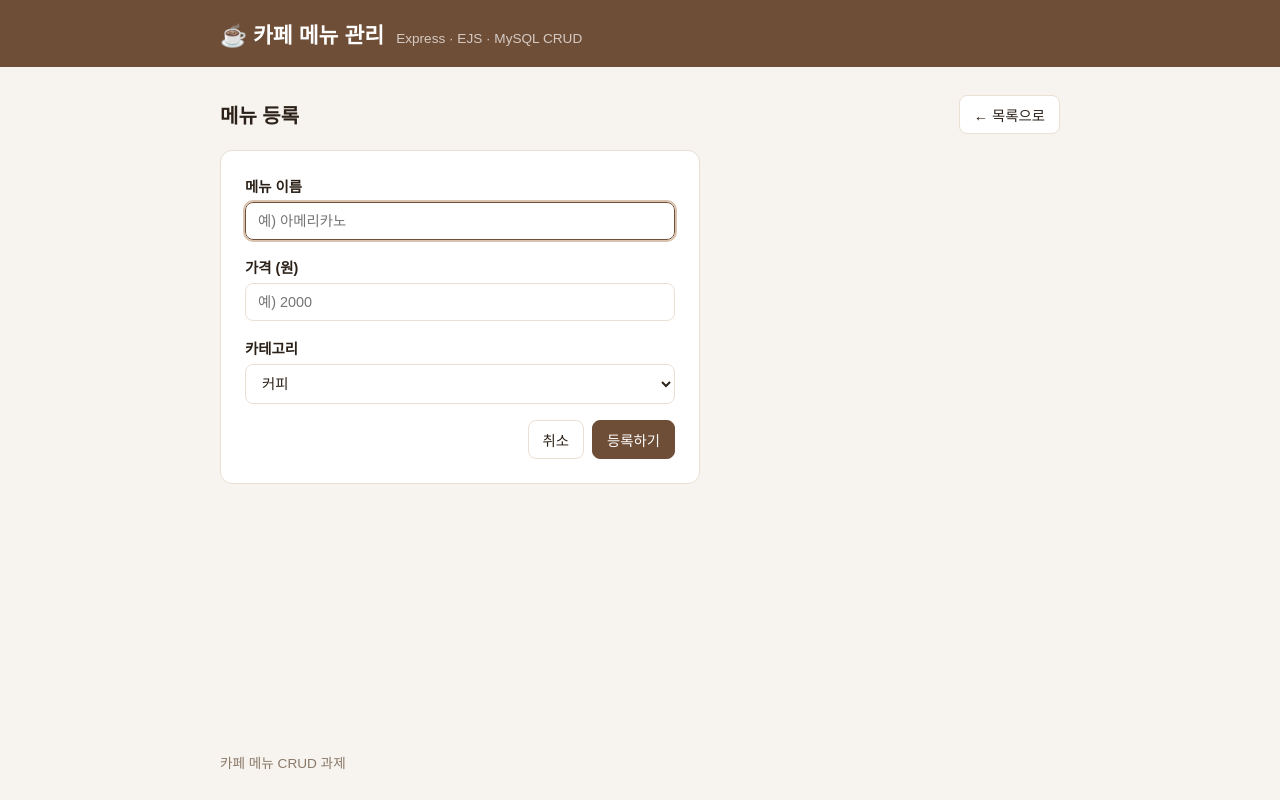
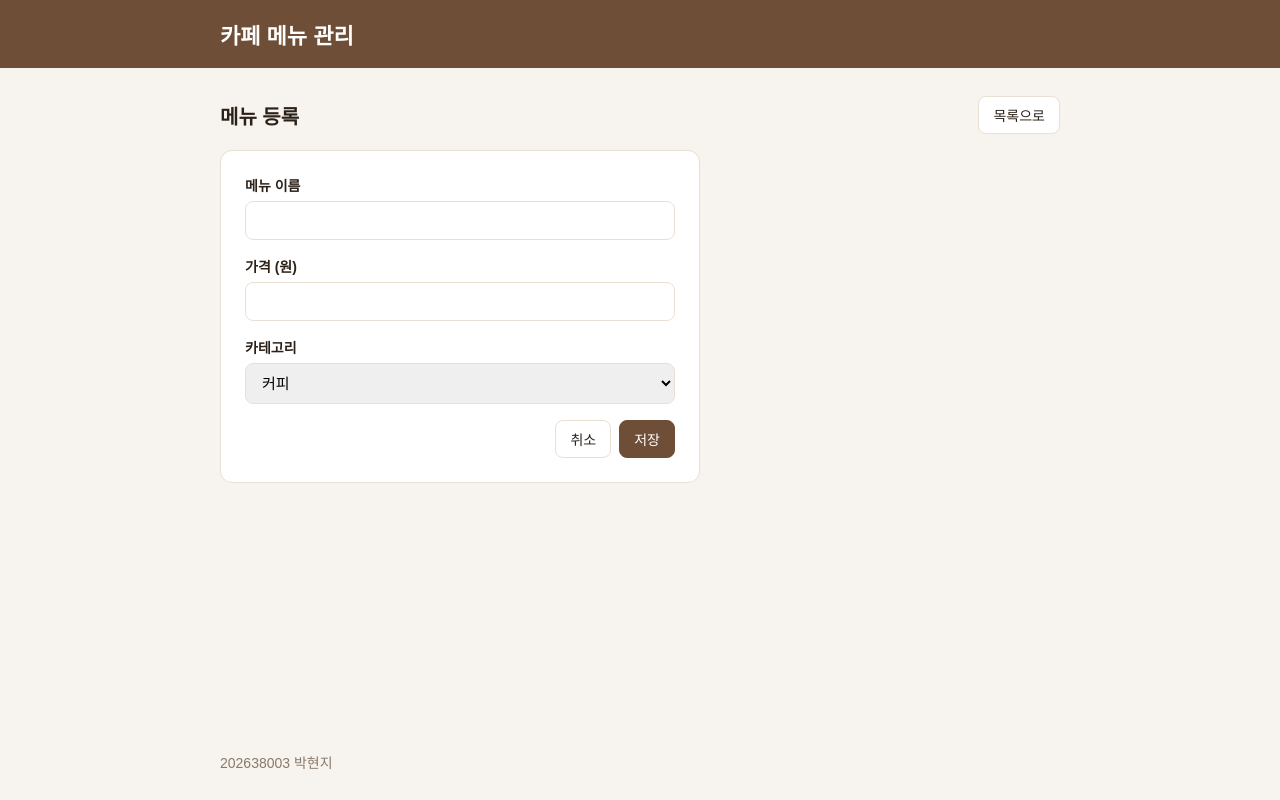
Before and after one commit to aa98229975-a11y/cafe-menu-crud, a Node server app: page /menu/add in a window 1280 px wide. Run offline with Node 20, Linux system fonts and the light colour scheme.

Commit message:
코드 정리, 주석 수정

```diff
--- a/app.js
+++ b/app.js
@@ -1,134 +1,115 @@
-// app.js - 카페 메뉴 CRUD 웹 서버 (express + ejs + mysql2)
-const path = require('path');
 const express = require('express');
-const pool = require('./db');
+const db = require('./db');
 
 const app = express();
-const PORT = process.env.PORT || 3000;
+const port = 3000;
 
-const CATEGORIES = ['커피', '티', '음료', '디저트'];
-const MESSAGES = {
-  added: '메뉴를 등록했습니다.',
-  updated: '메뉴를 수정했습니다.',
-  deleted: '메뉴를 삭제했습니다.',
-};
+// ejs 사용 설정
+app.set('view engine', 'ejs');
+app.set('views', __dirname + '/views');
 
-app.set('view engine', 'ejs');
-app.set('views', path.join(__dirname, 'views'));
+// form으로 넘어온 값(req.body) 받으려고 넣음
 app.use(express.urlencoded({ extended: false }));
-app.use(express.static(path.join(__dirname, 'public')));
+// css 파일 폴더
+app.use(express.static(__dirname + '/public'));
 
-// 모든 화면에서 쓰는 값
-app.locals.owner = process.env.APP_OWNER || '';
-app.locals.categories = CATEGORIES;
-app.locals.won = (n) => Number(n).toLocaleString('ko-KR') + '원';
+// 카테고리 선택 목록
+const categories = ['커피', '티', '음료', '디저트'];
 
-// 폼 입력값 정리 + 검사
-function readForm(body) {
-  const menu = {
-    name: String(body.name || '').trim(),
-    price: String(body.price || '').trim(),
-    category: String(body.category || '').trim(),
-  };
-  const errors = [];
-  if (!menu.name) errors.push('메뉴 이름을 입력하세요.');
-  else if (menu.name.length > 50) errors.push('메뉴 이름은 50자 이내로 입력하세요.');
-  if (!/^\d+$/.test(menu.price)) errors.push('가격은 0 이상의 숫자로 입력하세요.');
-  else if (Number(menu.price) > 1000000) errors.push('가격은 1,000,000원 이하로 입력하세요.');
-  if (!menu.category) errors.push('카테고리를 선택하세요.');
-  return { menu, errors };
+// 입력값 확인용 (이름 비었거나 가격이 숫자 아니면 false)
+function checkInput(name, price) {
+  if (!name || name.trim() == '') return false;
+  if (price === '' || isNaN(price) || Number(price) < 0) return false;
+  return true;
 }
 
-function renderForm(res, { id, menu, errors = [] }) {
-  const isEdit = id !== undefined;
-  res.status(errors.length ? 400 : 200).render('form', {
-    title: isEdit ? '메뉴 수정' : '메뉴 등록',
-    action: isEdit ? `/menu/edit/${id}` : '/menu/add',
-    submitLabel: isEdit ? '수정하기' : '등록하기',
-    menu,
-    errors,
-  });
-}
-
-function notFound(res) {
-  res.status(404).render('error', {
-    title: '찾을 수 없음',
-    message: '요청한 메뉴 또는 페이지가 없습니다.',
-    hint: '',
-  });
-}
-
-// [R] 메뉴 목록
-app.get('/', async (req, res) => {
-  const [menus] = await pool.query('SELECT id, name, price, category FROM menu ORDER BY id');
-  res.render('index', { title: '메뉴 목록', menus, msg: MESSAGES[req.query.msg] || '' });
-});
-
-// [C] 메뉴 등록
-app.get('/menu/add', (req, res) => {
-  renderForm(res, { menu: { name: '', price: '', category: CATEGORIES[0] } });
-});
-
-app.post('/menu/add', async (req, res) => {
-  const { menu, errors } = readForm(req.body);
-  if (errors.length) return renderForm(res, { menu, errors });
-
-  await pool.query('INSERT INTO menu (name, price, category) VALUES (?, ?, ?)', [
-    menu.name,
-    Number(menu.price),
-    menu.category,
-  ]);
-  res.redirect('/?msg=added');
-});
-
-// [U] 메뉴 수정
-app.get('/menu/edit/:id', async (req, res) => {
-  const [rows] = await pool.query('SELECT id, name, price, category FROM menu WHERE id = ?', [
-    req.params.id,
-  ]);
-  if (rows.length === 0) return notFound(res);
-  renderForm(res, { id: rows[0].id, menu: rows[0] });
-});
-
-app.post('/menu/edit/:id', async (req, res) => {
-  const { menu, errors } = readForm(req.body);
-  if (errors.length) return renderForm(res, { id: req.params.id, menu, errors });
-
-  const [result] = await pool.query(
-    'UPDATE menu SET name = ?, price = ?, category = ? WHERE id = ?',
-    [menu.name, Number(menu.price), menu.category, req.params.id]
-  );
-  if (result.affectedRows === 0) return notFound(res);
-  res.redirect('/?msg=updated');
-});
-
-// [D] 메뉴 삭제
-app.post('/menu/delete/:id', async (req, res) => {
-  const [result] = await pool.query('DELETE FROM menu WHERE id = ?', [req.params.id]);
-  if (result.affectedRows === 0) return notFound(res);
-  res.redirect('/?msg=deleted');
-});
-
-// 없는 주소
-app.use((req, res) => notFound(res));
-
-// 오류 처리 (DB 연결 문제 등)
-const DB_HINTS = {
-  ECONNREFUSED: 'MySQL 서버가 실행 중인지 확인하세요.',
-  ER_ACCESS_DENIED_ERROR: '.env 파일의 DB_USER / DB_PASSWORD 값을 확인하세요.',
-  ER_BAD_DB_ERROR: '먼저 "npm run initdb" 를 실행해 데이터베이스를 만드세요.',
-  ER_NO_SUCH_TABLE: '먼저 "npm run initdb" 를 실행해 menu 테이블을 만드세요.',
-};
-
-app.use((err, req, res, next) => {
-  console.error(err);
-  res.status(500).render('error', {
-    title: '오류',
-    message: err.message,
-    hint: DB_HINTS[err.code] || '',
+// ** 메뉴 목록 보여주는 부분임 (조회)
+app.get('/', (req, res) => {
+  db.query('SELECT * FROM menu ORDER BY id', (err, rows) => {
+    if (err) {
+      console.log(err);
+      return res.send('DB 오류 : ' + err.message);
+    }
+    res.render('index', { menus: rows });
   });
 });
 
-app.listen(PORT, () => {
-  console.log(`카페 메뉴 서버 실행 중: http://localhost:${PORT}`);
+// ** 메뉴 등록 화면
+app.get('/menu/add', (req, res) => {
+  res.render('form', {
+    title: '메뉴 등록',
+    action: '/menu/add',
+    menu: { name: '', price: '', category: '커피' },
+    categories: categories,
+  });
 });
+
+// ** 등록 버튼 누르면 여기로 옴 -> insert 하는 부분임
+app.post('/menu/add', (req, res) => {
+  const { name, price, category } = req.body;
+
+  if (!checkInput(name, price)) {
+    return res.send("<script>alert('메뉴 이름과 가격을 확인해주세요.'); history.back();</script>");
+  }
+
+  const sql = 'INSERT INTO menu (name, price, category) VALUES (?, ?, ?)';
+  db.query(sql, [name.trim(), price, category], (err) => {
+    if (err) {
+      console.log(err);
+      return res.send('등록 실패');
+    }
+    res.redirect('/');
+  });
+});
+
+// ** 메뉴 수정 화면 (id로 기존 값 불러옴)
+app.get('/menu/edit/:id', (req, res) => {
+  db.query('SELECT * FROM menu WHERE id = ?', [req.params.id], (err, rows) => {
+    if (err) {
+      console.log(err);
+      return res.send('DB 오류 : ' + err.message);
+    }
+    if (rows.length == 0) {
+      return res.send("<script>alert('없는 메뉴입니다.'); location.href='/';</script>");
+    }
+    res.render('form', {
+      title: '메뉴 수정',
+      action: '/menu/edit/' + rows[0].id,
+      menu: rows[0],
+      categories: categories,
+    });
+  });
+});
+
+// ** 수정 버튼 누르면 여기로 옴 -> update 하는 부분임
+app.post('/menu/edit/:id', (req, res) => {
+  const { name, price, category } = req.body;
+
+  if (!checkInput(name, price)) {
+    return res.send("<script>alert('메뉴 이름과 가격을 확인해주세요.'); history.back();</script>");
+  }
+
+  const sql = 'UPDATE menu SET name = ?, price = ?, category = ? WHERE id = ?';
+  db.query(sql, [name.trim(), price, category, req.params.id], (err) => {
+    if (err) {
+      console.log(err);
+      return res.send('수정 실패');
+    }
+    res.redirect('/');
+  });
+});
+
+// ** 삭제 버튼 누르면 여기로 옴 -> delete 하는 부분임
+app.post('/menu/delete/:id', (req, res) => {
+  db.query('DELETE FROM menu WHERE id = ?', [req.params.id], (err) => {
+    if (err) {
+      console.log(err);
+      return res.send('삭제 실패');
+    }
+    res.redirect('/');
+  });
+});
+
+app.listen(port, () => {
+  console.log('서버 실행 http://localhost:' + port);
+});
--- a/package.json
+++ b/package.json
@@ -1,11 +1,10 @@
 {
   "name": "cafe",
   "version": "1.0.0",
-  "description": "카페 메뉴 CRUD 웹 페이지 (express + ejs + mysql2)",
+  "description": "",
   "main": "app.js",
   "scripts": {
-    "start": "node app.js",
-    "initdb": "node init-db.js"
+    "start": "node app.js"
   },
   "keywords": [],
   "author": "",
--- a/public/style.css
+++ b/public/style.css
@@ -1,112 +1,85 @@
-:root {
-  --bg: #f7f3ee;
-  --card: #ffffff;
-  --text: #2b2118;
-  --muted: #8a7a6a;
-  --line: #eadfd3;
-  --brand: #6f4e37;
-  --brand-dark: #573c2a;
-  --danger: #b83227;
-}
-
-* { box-sizing: border-box; }
-
 body {
   margin: 0;
   min-height: 100vh;
   display: flex;
   flex-direction: column;
-  font-family: "Pretendard", "Malgun Gothic", "Apple SD Gothic Neo", sans-serif;
-  background: var(--bg);
-  color: var(--text);
+  font-family: "Malgun Gothic", sans-serif;
+  background: #f7f3ee;
+  color: #2b2118;
 }
+
+* { box-sizing: border-box; }
 
 .wrap { width: 100%; max-width: 880px; margin: 0 auto; padding: 0 20px; }
 
-/* 헤더 */
-.site-header { background: var(--brand); color: #fff; }
-.site-header .wrap { display: flex; align-items: baseline; gap: 12px; padding-top: 18px; padding-bottom: 18px; }
-.logo { color: #fff; text-decoration: none; font-size: 1.35rem; font-weight: 700; }
-.sub { opacity: 0.7; font-size: 0.85rem; }
+/* 위쪽 제목 */
+.site-header { background: #6f4e37; }
+.site-header .wrap { padding-top: 18px; padding-bottom: 18px; }
+.logo { color: #fff; text-decoration: none; font-size: 22px; font-weight: bold; }
 
 main.wrap { flex: 1; padding-top: 28px; padding-bottom: 28px; }
 
 .toolbar { display: flex; justify-content: space-between; align-items: center; margin-bottom: 16px; }
-.toolbar h2 { margin: 0; font-size: 1.25rem; }
-.count { margin-left: 6px; color: var(--muted); font-size: 0.95rem; font-weight: 400; }
+.toolbar h2 { margin: 0; font-size: 20px; }
+.count { margin-left: 6px; color: #8a7a6a; font-size: 15px; font-weight: normal; }
 
-/* 카드 + 표 */
-.card { background: var(--card); border: 1px solid var(--line); border-radius: 12px; overflow: hidden; }
+.card { background: #fff; border: 1px solid #eadfd3; border-radius: 12px; overflow: hidden; }
 
+/* 메뉴 표 */
 table { width: 100%; border-collapse: collapse; }
-th, td { padding: 13px 16px; text-align: left; border-bottom: 1px solid var(--line); }
-th { background: #fbf8f4; color: var(--muted); font-size: 0.85rem; font-weight: 600; }
+th, td { padding: 13px 16px; text-align: left; border-bottom: 1px solid #eadfd3; }
+th { background: #fbf8f4; color: #8a7a6a; font-size: 14px; }
 tbody tr:last-child td { border-bottom: none; }
-tbody tr:hover { background: #fdfbf8; }
-.id { width: 64px; color: var(--muted); }
-.name { font-weight: 600; }
-.price { text-align: right; font-variant-numeric: tabular-nums; }
+.id { width: 64px; color: #8a7a6a; }
+.name { font-weight: bold; }
+.price { text-align: right; }
 .manage { text-align: right; white-space: nowrap; }
+.empty { margin: 0; padding: 48px 20px; text-align: center; color: #8a7a6a; }
 
-.badge { display: inline-block; padding: 3px 10px; border-radius: 999px; font-size: 0.8rem; font-weight: 600; }
-.badge.coffee  { background: #f1e4d8; color: #6f4e37; }
-.badge.tea     { background: #e4f0e1; color: #3f6b35; }
-.badge.drink   { background: #e1ecf5; color: #2f5d84; }
-.badge.dessert { background: #f8e3ea; color: #9b3d5c; }
-.badge.etc     { background: #eeeeee; color: #555555; }
-
-.empty { margin: 0; padding: 48px 20px; text-align: center; color: var(--muted); }
+/* 카테고리 색 */
+.badge { padding: 3px 10px; border-radius: 10px; font-size: 13px; font-weight: bold; background: #eee; color: #555; }
+.badge.커피 { background: #f1e4d8; color: #6f4e37; }
+.badge.티 { background: #e4f0e1; color: #3f6b35; }
+.badge.음료 { background: #e1ecf5; color: #2f5d84; }
+.badge.디저트 { background: #f8e3ea; color: #9b3d5c; }
 
 /* 버튼 */
 .btn {
   display: inline-block;
   padding: 8px 14px;
-  border: 1px solid var(--line);
+  border: 1px solid #eadfd3;
   border-radius: 8px;
   background: #fff;
-  color: var(--text);
-  font: inherit;
-  font-size: 0.9rem;
+  color: #2b2118;
+  font-family: inherit;
+  font-size: 14px;
   text-decoration: none;
   cursor: pointer;
 }
-.btn:hover { border-color: var(--muted); }
-.btn.primary { background: var(--brand); border-color: var(--brand); color: #fff; }
-.btn.primary:hover { background: var(--brand-dark); }
-.btn.small { padding: 5px 11px; font-size: 0.82rem; }
-.btn.danger { color: var(--danger); border-color: #f0cdc8; }
-.btn.danger:hover { background: #fdf1ef; }
-.inline { display: inline; margin: 0; }
+.btn.primary { background: #6f4e37; border-color: #6f4e37; color: #fff; }
+.btn.small { padding: 5px 11px; font-size: 13px; }
+.btn.danger { color: #b83227; border-color: #f0cdc8; }
+.inline { display: inline; }
 
-/* 알림 */
-.notice { padding: 10px 14px; border: 1px solid #cfe5cf; border-radius: 8px; background: #eef7ee; color: #2e6b2e; }
-.errors { margin: 0 0 18px; padding: 10px 14px 10px 32px; border: 1px solid #f0cdc8; border-radius: 8px; background: #fdf1ef; color: var(--danger); }
-.hint { color: var(--muted); }
-
-/* 폼 */
+/* 등록, 수정 폼 */
 .form-card { max-width: 480px; padding: 24px; }
-.form-card h2 { margin-top: 0; }
-label { display: block; margin-bottom: 16px; font-size: 0.9rem; font-weight: 600; }
+label { display: block; margin-bottom: 16px; font-size: 14px; font-weight: bold; }
 input, select {
   display: block;
   width: 100%;
   margin-top: 6px;
   padding: 10px 12px;
-  border: 1px solid var(--line);
+  border: 1px solid #eadfd3;
   border-radius: 8px;
-  background: #fff;
-  color: var(--text);
-  font: inherit;
-  font-weight: 400;
+  font-family: inherit;
+  font-size: 15px;
 }
-input:focus, select:focus { outline: 2px solid #d9c3ae; border-color: var(--brand); }
-.actions { display: flex; justify-content: flex-end; gap: 8px; margin-top: 8px; }
+.actions { display: flex; justify-content: flex-end; gap: 8px; }
 
-/* 푸터 */
-.site-footer { padding: 18px 0 28px; color: var(--muted); font-size: 0.85rem; }
+.site-footer { padding: 18px 0 28px; color: #8a7a6a; font-size: 14px; }
 
+/* 핸드폰 화면 */
 @media (max-width: 560px) {
   th, td { padding: 10px 8px; }
   .id { width: 40px; }
-  .sub { display: none; }
 }
--- a/views/form.ejs
+++ b/views/form.ejs
@@ -1,41 +1,35 @@
 <%- include('partials/header') %>
+<!-- 등록, 수정 화면 같이 씀 (action 주소만 다름) -->
 
 <div class="toolbar">
   <h2><%= title %></h2>
-  <a class="btn" href="/">← 목록으로</a>
+  <a class="btn" href="/">목록으로</a>
 </div>
 
 <div class="card form-card">
-  <% if (errors.length) { %>
-    <ul class="errors">
-      <% errors.forEach((e) => { %><li><%= e %></li><% }) %>
-    </ul>
-  <% } %>
-
   <form method="post" action="<%= action %>">
     <label>
       메뉴 이름
-      <input type="text" name="name" value="<%= menu.name %>" maxlength="50" placeholder="예) 아메리카노" required autofocus>
+      <input type="text" name="name" value="<%= menu.name %>" maxlength="50" required>
     </label>
 
     <label>
       가격 (원)
-      <input type="number" name="price" value="<%= menu.price %>" min="0" max="1000000" placeholder="예) 2000" required>
+      <input type="number" name="price" value="<%= menu.price %>" min="0" required>
     </label>
 
     <label>
       카테고리
-      <select name="category" required>
-        <% const options = categories.includes(menu.category) || !menu.category ? categories : [...categories, menu.category]; %>
-        <% options.forEach((c) => { %>
-          <option value="<%= c %>" <%= menu.category === c ? 'selected' : '' %>><%= c %></option>
-        <% }) %>
+      <select name="category">
+        <% for (let c of categories) { %>
+          <option value="<%= c %>" <%= menu.category == c ? 'selected' : '' %>><%= c %></option>
+        <% } %>
       </select>
     </label>
 
     <div class="actions">
       <a class="btn" href="/">취소</a>
-      <button class="btn primary" type="submit"><%= submitLabel %></button>
+      <button class="btn primary" type="submit">저장</button>
     </div>
   </form>
 </div>
--- a/views/partials/footer.ejs
+++ b/views/partials/footer.ejs
@@ -1,8 +1,6 @@
   </main>
   <footer class="site-footer">
-    <div class="wrap">
-      카페 메뉴 CRUD 과제<% if (owner) { %> · <strong><%= owner %></strong><% } %>
-    </div>
+    <div class="wrap">202638003 박현지</div>
   </footer>
 </body>
 </html>
--- a/views/partials/header.ejs
+++ b/views/partials/header.ejs
@@ -3,14 +3,13 @@
 <head>
   <meta charset="UTF-8">
   <meta name="viewport" content="width=device-width, initial-scale=1">
-  <title><%= title %> | 카페 메뉴 관리</title>
+  <title>카페 메뉴 관리</title>
   <link rel="stylesheet" href="/style.css">
 </head>
 <body>
   <header class="site-header">
     <div class="wrap">
-      <a class="logo" href="/">☕ 카페 메뉴 관리</a>
-      <span class="sub">Express · EJS · MySQL CRUD</span>
+      <a class="logo" href="/">카페 메뉴 관리</a>
     </div>
   </header>
   <main class="wrap">
```
Also changed, not shown: db.js (+9 -24 lines), init-db.js (deleted, +0 -55 lines), sql/cafe.sql (+13 -16 lines), views/error.ejs (deleted, +0 -14 lines), views/index.ejs (+9 -14 lines), README.md, 2 other files.
